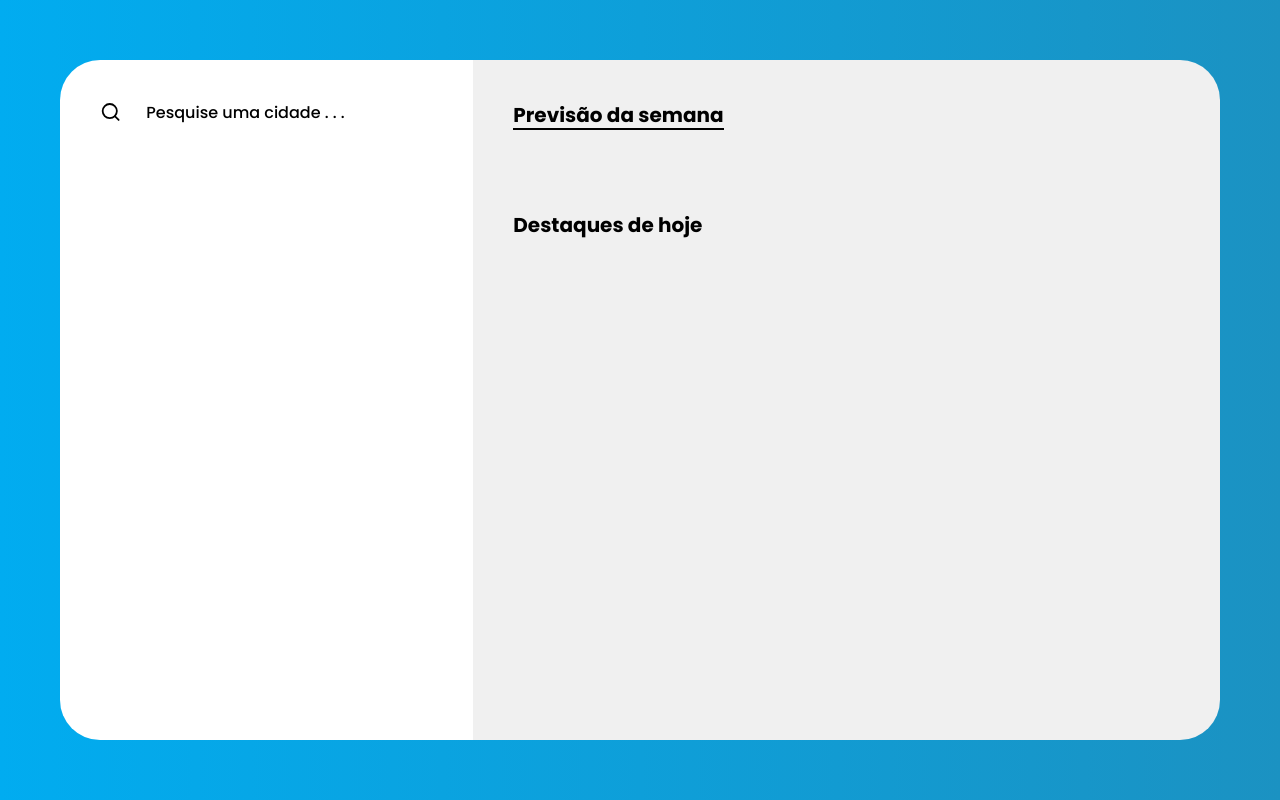
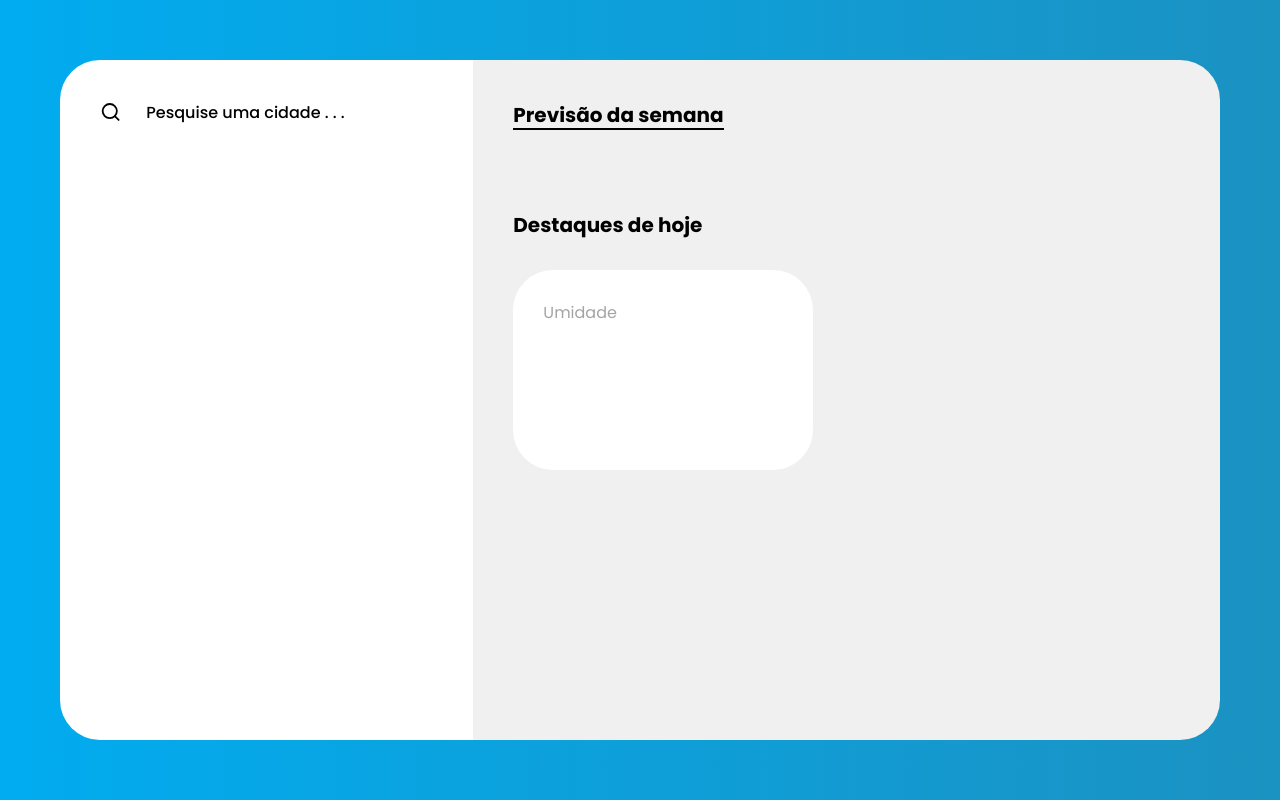
Before and after one commit to DeveloperNico/Clima-TS, a React (Vite) app in the folder Nimbus/: page / in a window 1280 px wide. Built offline with nearby package versions, Linux system fonts and the light colour scheme.

Commit message:
Fazendo a parte de umidade do ar

```diff
--- a/Nimbus/src/Components/PaginaPrincipal/PaginaPrincipal.module.css
+++ b/Nimbus/src/Components/PaginaPrincipal/PaginaPrincipal.module.css
@@ -3,6 +3,10 @@
 html, body {
     height: 100%;
     margin: 0;
+}
+
+p, h2 {
+    cursor: default;
 }
 
 /* Parte esquerda do card */
@@ -214,3 +218,34 @@ html, body {
     height: 30px;
     margin-top: 40px;
 }
+
+.umidadeCard {
+    display: flex;
+    flex-direction: column;
+    justify-content: space-between;
+    background-color: var(--color-white);
+    width: 300px;
+    height: 200px;
+    border-radius: 40px;
+    padding: 30px;
+    margin-top: 30px;
+}
+
+.umidadeCard h3 {
+    color: #a5a4a4;
+    font-size: 16px;
+    font-weight: 400;
+}
+
+.umidade {
+    display: flex;
+    gap: 10px;
+}
+
+.umidadeText {
+    font-size: 30px;
+}
+
+.qualidadeAr {
+    font-size: 20px;
+}
--- a/Nimbus/src/Components/PaginaPrincipal/PaginaPrincipal.tsx
+++ b/Nimbus/src/Components/PaginaPrincipal/PaginaPrincipal.tsx
@@ -20,6 +20,7 @@ interface WeatherResponse {
     };
     current: {
         temp_c: number;
+        humidity: number;
         condition: {
             text: string;
         }
@@ -45,6 +46,7 @@ export function PaginaPrincipal() {
     const [nomeCidade, setNomeCidade] = useState('');
     const [error, setError] = useState('');
     const [temperatura, setTemperatura] = useState <number | null>(null);
+    const [umidade, setUmidade] = useState<number | null>(null);
     const [descricao, setDescricao] = useState('');
     const [dataHora, setDataHora] = useState('');
     const [imagemCidade, setImagemCidade] = useState<string | null>(null);
@@ -94,6 +96,7 @@ export function PaginaPrincipal() {
 
             // Buscar informações com base na cidade
             setTemperatura(resposta.data.current.temp_c);
+            setUmidade(resposta.data.current.humidity);
             setNomeCidade(resposta.data.location.name);
             setPrevisaSemana(resposta.data.forecast.forecastday);
 
@@ -123,9 +126,11 @@ export function PaginaPrincipal() {
         } catch {
             setError("Cidade não encontrada!");
             setTemperatura(null);
+            setUmidade(null);
             setDescricao('');
             setNomeCidade("");
             setNomePais("");
+            setDataHora("");
             setImagemCidade(null);
         }
     }
@@ -161,6 +166,20 @@ export function PaginaPrincipal() {
         }
 
         return null;
+    }
+
+    function interpretarUmidade(umidade: number | null) {
+        if (umidade === null) return '';
+
+        if (umidade <= 30) {
+            return 'Seco 🥵';
+        } else if (umidade <= 60) {
+            return 'Normal 🙂';
+        } else if (umidade <= 80) {
+            return 'Elevada 😐';
+        } else {
+            return 'Muito alta 😓';
+        }
     }
 
     return (
@@ -259,6 +278,18 @@ export function PaginaPrincipal() {
                 <div className={styles.destaquesHoje}>
                     <h2>Destaques de hoje</h2>
                 </div>
+                <div className={styles.umidadeCard}>
+                    <h3>Umidade</h3>
+                    {umidade && (
+                        <>
+                            <div className={styles.umidade}>
+                                <p className={styles.umidadeText}>{umidade}</p>
+                                <p className={styles.porcentagem}>%</p>
+                            </div>
+                            <p className={styles.qualidadeAr}>{interpretarUmidade(umidade)}</p>
+                        </>
+                    )}
+                </div>
             </div>
         </div>
     )
```
